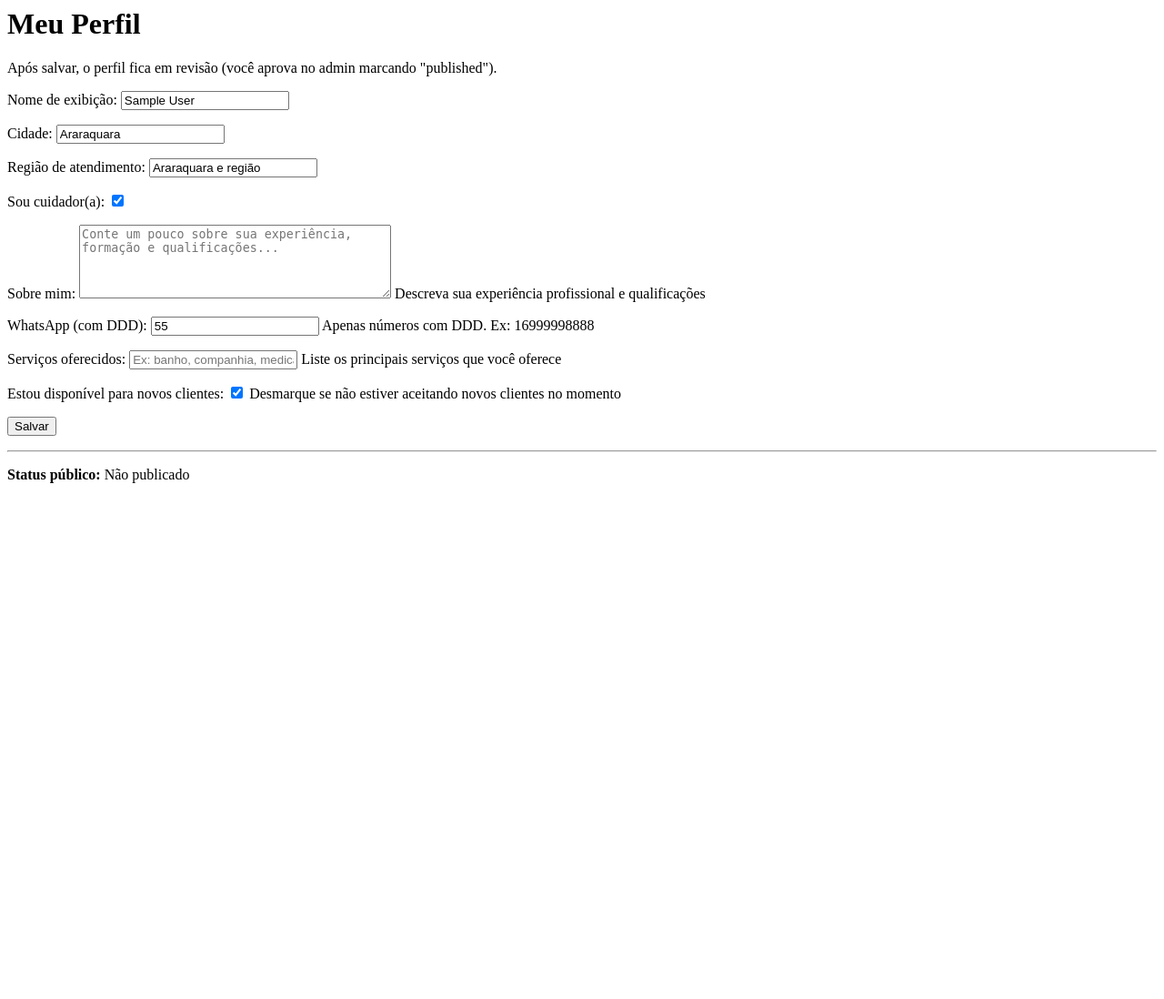
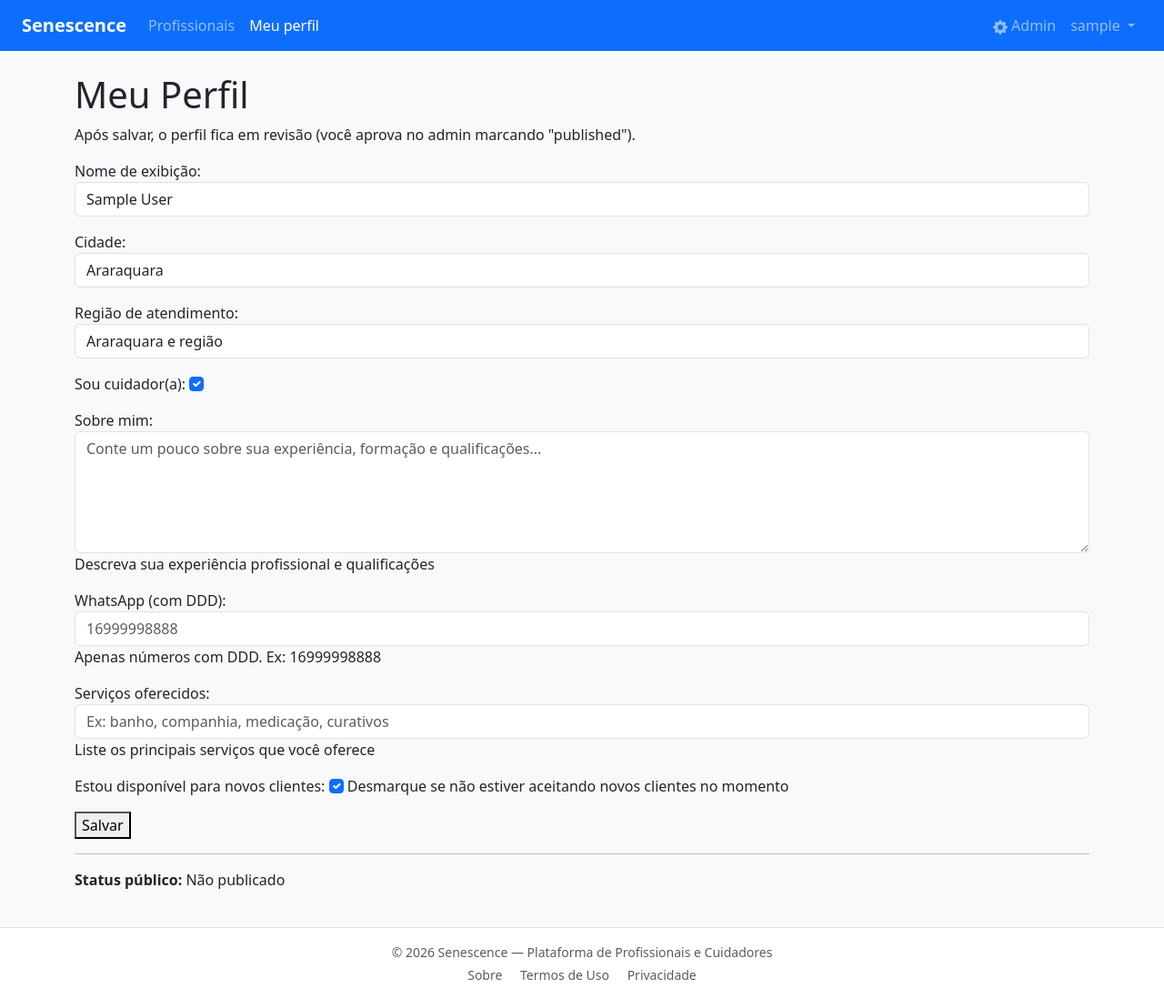
Before and after one commit to robinson-1985/senescence, a Django app: page /perfil/ in a window 1280 px wide. Shown: the whole page at 91% size. Before the commit the page ends 531 px from the top, so only its background shows below. Run offline with Django 4.2, Linux system fonts and the light colour scheme; the visitor is signed in with stand-in values (Sample User, id 1); data comes from the database, SQL or seed files in the repository; data that the repository does not hold is empty.

Commit message:
Improve profile UX, phone formatting, and public pages layout

```diff
--- a/inscrever/templates/registration/login.html
+++ b/inscrever/templates/registration/login.html
@@ -26,4 +26,5 @@
         <button type="submit" class="btn btn-primary">Entrar</button>
     </form>
 </div>
+
 {% endblock %}
--- a/profiles/forms.py
+++ b/profiles/forms.py
@@ -17,6 +17,10 @@
             "services",
             "available",
         ]
+        widgets = {
+            "bio": forms.Textarea(attrs={"rows": 5}),
+            "phone_whatsapp": forms.TextInput(attrs={"placeholder": "Ex: 16999998888 (sem +55)"}),
+        }
 
         widgets = {
             "display_name": forms.TextInput(attrs={
--- a/profiles/models.py
+++ b/profiles/models.py
@@ -7,12 +7,15 @@
 
 
 class ProfessionalProfile(models.Model):
+    """Perfil profissional de cuidadores e prestadores de serviços."""
+
     user = models.OneToOneField(
         settings.AUTH_USER_MODEL,
         on_delete=models.CASCADE,
         related_name="professional_profile",
         verbose_name=_("Usuário")
     )
+
     display_name = models.CharField(
         _("Nome de exibição"),
         max_length=120
@@ -23,6 +26,7 @@
         blank=True,
         db_index=True
     )
+
     city = models.CharField(
         _("Cidade"),
         max_length=80,
@@ -34,6 +38,7 @@
         default="Araraquara e região",
         blank=True
     )
+
     is_caregiver = models.BooleanField(
         _("É cuidador(a)?"),
         default=True
@@ -49,6 +54,7 @@
         blank=True,
         help_text=_("Ex: banho, companhia, medicação, curativos")
     )
+
     phone_validator = RegexValidator(
         regex=r'^\d{10,11}$',
         message=_("Telefone deve conter 10 ou 11 dígitos (DDD + número)")
@@ -59,6 +65,7 @@
         validators=[phone_validator],
         help_text=_("Somente números com DDD (ex: 16999998888)")
     )
+
     available = models.BooleanField(
         _("Disponível"),
         default=True,
@@ -69,6 +76,7 @@
         default=False,
         help_text=_("Marque para aparecer publicamente")
     )
+
     created_at = models.DateTimeField(
         _("Criado em"),
         auto_now_add=True
@@ -106,12 +114,29 @@
 
         return slug
 
+    def formatted_phone(self):
+        """Retorna o telefone formatado para exibição."""
+        digits = "".join(filter(str.isdigit, self.phone_whatsapp))
+
+        if len(digits) == 11:
+            ddd = digits[:2]
+            first = digits[2:7]
+            last = digits[7:]
+            return f"+55 ({ddd}) {first}-{last}"
+
+        if len(digits) == 10:
+            ddd = digits[:2]
+            first = digits[2:6]
+            last = digits[6:]
+            return f"+55 ({ddd}) {first}-{last}"
+
+        return f"+55 {digits}"
+
     @property
     def whatsapp_link(self):
-
+        """Gera link do WhatsApp para abrir conversa."""
         digits = "".join(filter(str.isdigit, self.phone_whatsapp))
 
-        # Adiciona código do Brasil se necessário
         if not digits.startswith("55"):
             digits = f"55{digits}"
 
@@ -122,4 +147,4 @@
 
     def get_absolute_url(self):
         from django.urls import reverse
-        return reverse("professional_profile_detail", kwargs={"slug": self.slug})
+        return reverse("public:professional_detail", kwargs={"slug": self.slug})
--- a/profiles/templates/profiles/my_profile.html
+++ b/profiles/templates/profiles/my_profile.html
@@ -1,6 +1,8 @@
+{% extends "base.html" %}
+{% block content %}
+
 <h1>Meu Perfil</h1>
 <p>Após salvar, o perfil fica em revisão (você aprova no admin marcando "published").</p>
-
 <form method="post">
   {% csrf_token %}
   {{ form.as_p }}
@@ -11,3 +13,5 @@
 {% if profile %}
   <p><strong>Status público:</strong> {{ profile.published|yesno:"Publicado,Não publicado" }}</p>
 {% endif %}
+
+{% endblock %}
--- a/profiles/views.py
+++ b/profiles/views.py
@@ -12,7 +12,7 @@
         user=request.user,
         defaults={
             "display_name": request.user.get_full_name() or request.user.username,
-            "phone_whatsapp": "55"
+            "phone_whatsapp": "",
         }
     )
 
@@ -29,7 +29,7 @@
                 _("Perfil atualizado com sucesso! Aguarde aprovação da equipe.")
             )
 
-            return redirect("profiles_my_profile")
+            return redirect("profiles:my_profile")
         else:
             messages.error(
                 request,
--- a/public/templates/public/professional_detail.html
+++ b/public/templates/public/professional_detail.html
@@ -1,3 +1,6 @@
+{% extends "base.html" %}
+{% block content %}
+
 <h1>{{ profile.display_name }}</h1>
 <p><strong>Cidade:</strong> {{ profile.city }}</p>
 <p><strong>Região:</strong> {{ profile.region }}</p>
@@ -15,3 +18,5 @@
   {{ form.as_p }}
   <button type="submit">Enviar</button>
 </form>
+
+{% endblock %}
--- a/public/templates/public/professionals_list.html
+++ b/public/templates/public/professionals_list.html
@@ -1,3 +1,6 @@
+{% extends "base.html" %}
+{% block content %}
+
 <h1>Profissionais - {{ city }}</h1>
 
 <form method="get">
@@ -24,3 +27,5 @@
 {% else %}
   <p>Nenhum profissional publicado ainda.</p>
 {% endif %}
+
+{% endblock %}
--- a/public/templates/public/thanks.html
+++ b/public/templates/public/thanks.html
@@ -1,4 +1,9 @@
+{% extends "base.html" %}
+{% block content %}
+
 <h1>Mensagem enviada ✅</h1>
 <p>Sua mensagem foi registrada. Você também pode chamar no WhatsApp:</p>
 <p><a href="{{ profile.whatsapp_link }}" target="_blank">WhatsApp do profissional</a></p>
 <p><a href="{% url 'public_professionals_list' %}">Voltar para a lista</a></p>
+
+{% endblock %}
--- a/templates/base.html
+++ b/templates/base.html
@@ -1,67 +1,133 @@
 {% load static %}
-
 <!DOCTYPE html>
 <html lang="pt-br">
   <head>
     <meta charset="UTF-8" />
+    <meta name="viewport" content="width=device-width, initial-scale=1.0" />
+    <meta name="description" content="{% block meta_description %}Plataforma para encontrar cuidadores e profissionais qualificados{% endblock %}" />
 
-    <title>{% block title %} Cuidadores {% endblock %}</title>
+    <title>{% block title %}Senescence{% endblock %}</title>
 
     <link
       href="https://cdn.jsdelivr.net/npm/bootstrap@5.3.0/dist/css/bootstrap.min.css"
       rel="stylesheet"
+      integrity="sha384-9ndCyUaIbzAi2FUVXJi0CjmCapSmO7SnpJef0486qhLnuZ2cdeRhO02iuK6FUUVM"
+      crossorigin="anonymous"
     />
-
-    <link rel="stylesheet" href="{% static 'inscrever/css/style.css' %}" />
 
     {% block extra_head %}{% endblock %}
   </head>
 
   <body class="bg-light d-flex flex-column min-vh-100">
+
     <nav class="navbar navbar-expand-lg navbar-dark bg-primary px-4">
-        <a class="navbar-brand fw-bold" href="{% url 'cuidador_list' %}">
-          Cuidadores
+      <div class="container-fluid px-0">
+
+        <a class="navbar-brand fw-bold" href="{% url 'public:professionals_list' %}">
+          Senescence
         </a>
+
+        <button
+          class="navbar-toggler"
+          type="button"
+          data-bs-toggle="collapse"
+          data-bs-target="#navbarSenescence"
+          aria-controls="navbarSenescence"
+          aria-expanded="false"
+          aria-label="Alternar navegação"
+        >
+          <span class="navbar-toggler-icon"></span>
+        </button>
+
+        <div class="collapse navbar-collapse" id="navbarSenescence">
+
+          <ul class="navbar-nav me-auto mb-2 mb-lg-0">
+            <li class="nav-item">
+              <a class="nav-link {% if request.path == '/' %}active{% endif %}"
+                 href="{% url 'public:professionals_list' %}">
+                Profissionais
+              </a>
+            </li>
+
+            {% if user.is_authenticated %}
+              <li class="nav-item">
+                <a class="nav-link {% if 'perfil' in request.path %}active{% endif %}"
+                   href="{% url 'profiles:my_profile' %}">
+                  Meu perfil
+                </a>
+              </li>
+            {% endif %}
+          </ul>
+
+          <ul class="navbar-nav ms-auto">
+
+            {% if user.is_staff %}
+              <li class="nav-item">
+                <a class="nav-link" href="{% url 'admin:index' %}" target="_blank">
+                  <svg xmlns="http://www.w3.org/2000/svg" width="16" height="16" fill="currentColor" class="bi bi-gear-fill" viewBox="0 0 16 16">
+                    <path d="M9.405 1.05c-.413-1.4-2.397-1.4-2.81 0l-.1.34a1.464 1.464 0 0 1-2.105.872l-.31-.17c-1.283-.698-2.686.705-1.987 1.987l.169.311c.446.82.023 1.841-.872 2.105l-.34.1c-1.4.413-1.4 2.397 0 2.81l.34.1a1.464 1.464 0 0 1 .872 2.105l-.17.31c-.698 1.283.705 2.686 1.987 1.987l.311-.169a1.464 1.464 0 0 1 2.105.872l.1.34c.413 1.4 2.397 1.4 2.81 0l.1-.34a1.464 1.464 0 0 1 2.105-.872l.31.17c1.283.698 2.686-.705 1.987-1.987l-.169-.311a1.464 1.464 0 0 1 .872-2.105l.34-.1c1.4-.413 1.4-2.397 0-2.81l-.34-.1a1.464 1.464 0 0 1-.872-2.105l.17-.31c.698-1.283-.705-2.686-1.987-1.987l-.311.169a1.464 1.464 0 0 1-2.105-.872l-.1-.34zM8 10.93a2.929 2.929 0 1 1 0-5.86 2.929 2.929 0 0 1 0 5.858z"/>
+                  </svg>
+                  Admin
+                </a>
+              </li>
+            {% endif %}
+
+            {% if user.is_authenticated %}
+              <li class="nav-item dropdown">
+                <a class="nav-link dropdown-toggle" href="#" role="button" data-bs-toggle="dropdown" aria-expanded="false">
+                  {{ user.username }}
+                </a>
+                <ul class="dropdown-menu dropdown-menu-end">
+                  <li><a class="dropdown-item" href="{% url 'profiles:my_profile' %}">Meu perfil</a></li>
+                  <li><a class="dropdown-item" href="{% url 'password_change' %}">Alterar senha</a></li>
+                  <li><hr class="dropdown-divider"></li>
+                  <li><a class="dropdown-item" href="{% url 'logout' %}">Sair</a></li>
+                </ul>
+              </li>
+            {% else %}
+              <li class="nav-item">
+                <a class="nav-link" href="{% url 'login' %}">Entrar</a>
+              </li>
+            {% endif %}
+          </ul>
+
+        </div>
+      </div>
     </nav>
 
     <main class="container my-4 flex-fill">
-        {% if messages %} {% for message in messages %}
-        <div
-          class="alert alert-{{ message.tags }} alert-dismissible fade show"
-          role="alert"
-        >
+
+      {% if messages %}
+        {% for message in messages %}
+          <div class="alert alert-{{ message.tags }} alert-dismissible fade show" role="alert">
             {{ message }}
-          <button
-            type="button"
-            class="btn-close"
-            data-bs-dismiss="alert"
-            aria-label="Fechar"
-          ></button>
+            <button type="button" class="btn-close" data-bs-dismiss="alert" aria-label="Fechar"></button>
           </div>
         {% endfor %}
       {% endif %}
 
-    {% if user.is_authenticated and request.resolver_match.url_name == 'cuidador_list' %}
-        <div class="mb-3 text-end">
-          <a href="{% url 'novo_cuidador' %}" class="btn btn-success">
-            + Novo Cuidador
-          </a>
-        </div>
-        {% endif %}
-
-        {% block content %}
-        {% endblock %}
+      {% block content %}{% endblock %}
 
     </main>
 
     <footer class="bg-white border-top text-center py-3 text-muted small">
-      © {{ now|date:"Y" }} Senescence — Plataforma de Cuidadores
+      <div class="container">
+        <p class="mb-1">© {% now "Y" %} Senescence — Plataforma de Profissionais e Cuidadores</p>
+        <p class="mb-0">
+          <a href="#" class="text-muted text-decoration-none me-3">Sobre</a>
+          <a href="#" class="text-muted text-decoration-none me-3">Termos de Uso</a>
+          <a href="#" class="text-muted text-decoration-none">Privacidade</a>
+        </p>
+      </div>
     </footer>
 
-    <script src="https://cdn.jsdelivr.net/npm/bootstrap@5.3.0/dist/js/bootstrap.bundle.min.js"></script>
-
-    <script src="{% static 'inscrever/js/script.js' %}"></script>
+    <script
+      src="https://cdn.jsdelivr.net/npm/bootstrap@5.3.0/dist/js/bootstrap.bundle.min.js"
+      integrity="sha384-geWF76RCwLtnZ8qwWowPQNguL3RmwHVBC9FhGdlKrxdiJJigb/j/68SIy3Te4Bkz"
+      crossorigin="anonymous"
+    ></script>
 
     {% block extra_js %}{% endblock %}
+
   </body>
 </html>
```
Lines whose indentation alone changed are shown as unchanged.
